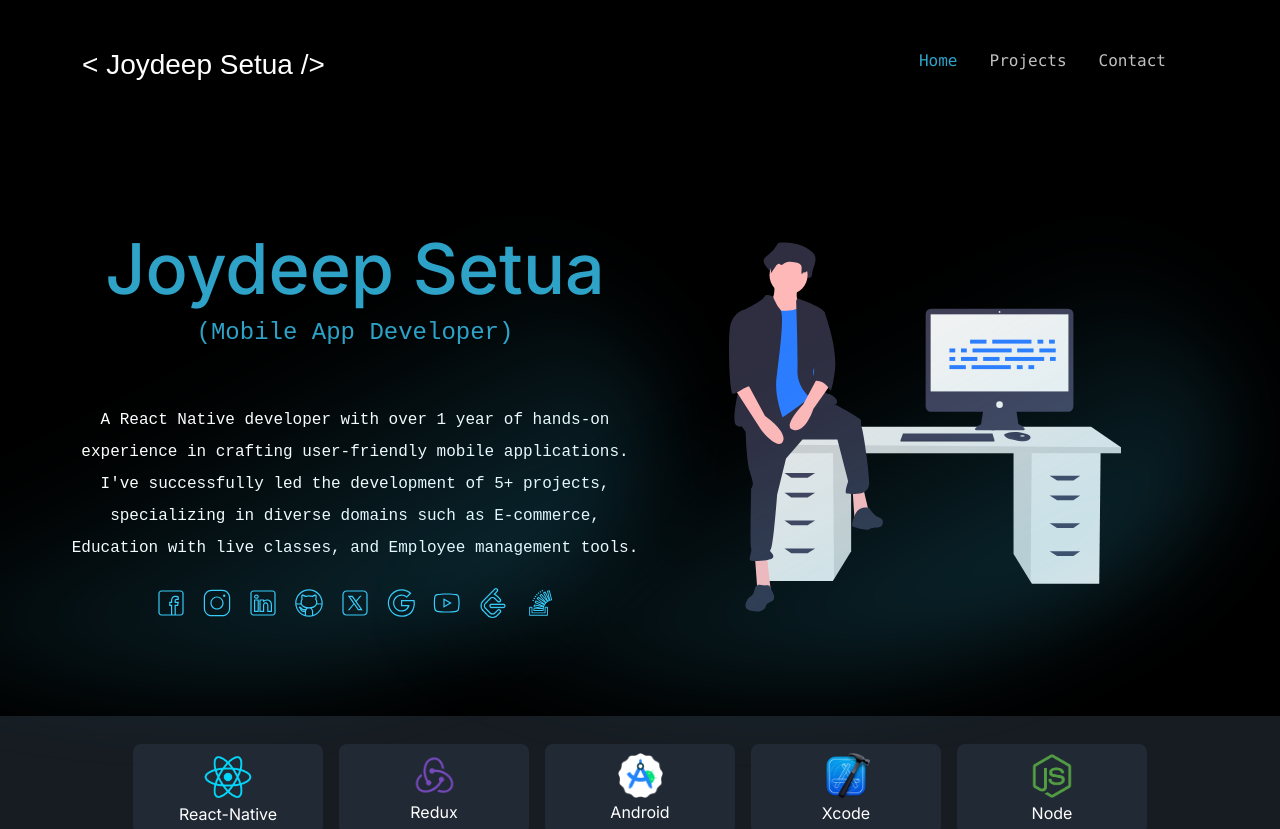
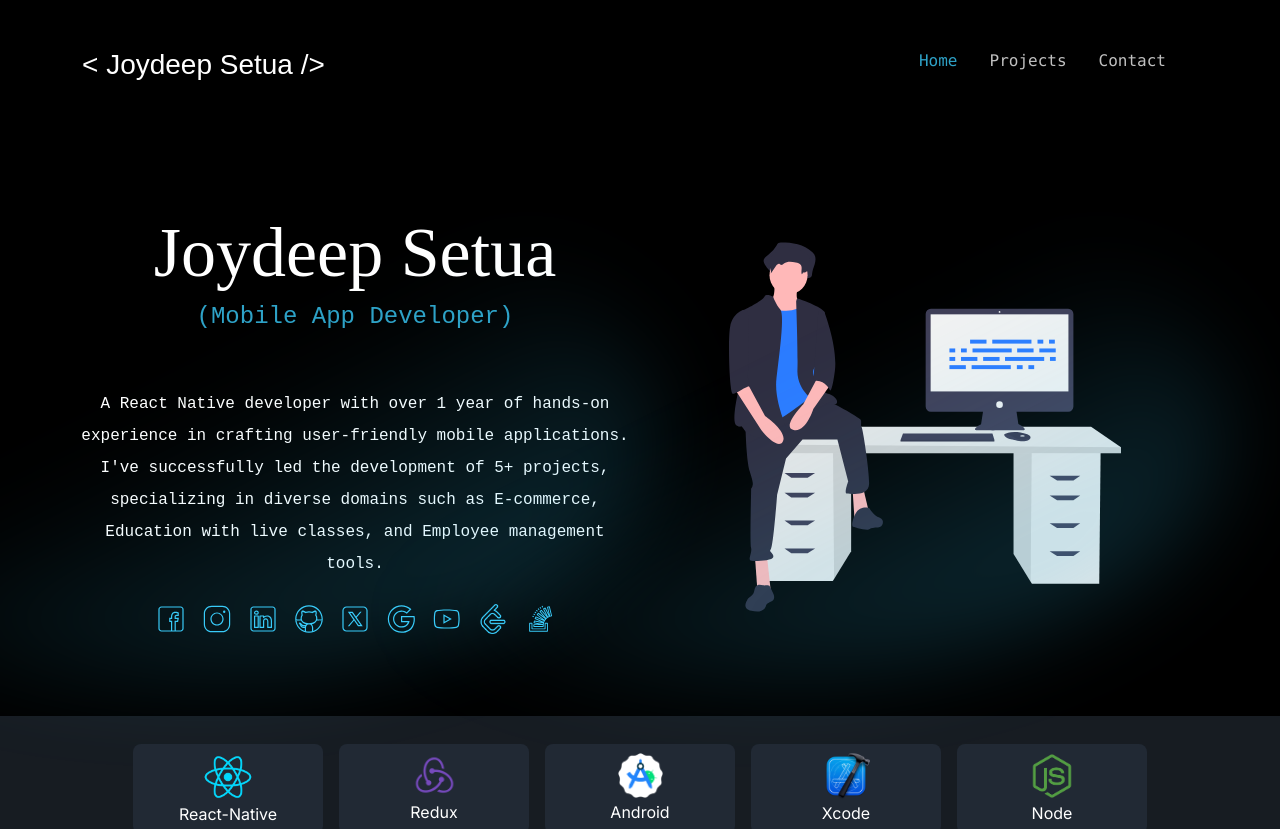
Before and after one commit to Joydeepsetua/portfolio, a Next.js app: page / in a window 1280 px wide. Shown: the top 829 px of the page. Built offline with nearby package versions, Linux system fonts and the light colour scheme; a web font is replaced by a local one.

Commit message:
Name style changes

```diff
--- a/src/app/page.tsx
+++ b/src/app/page.tsx
@@ -42,11 +42,11 @@ export default function Home() {
       </Container>
       <Container>
         <Row>
-          <Col lg={6} style={{ color: '#ffff' }} className={`${styles.center} d-flex align-items-center`}>
+          <Col lg={6} style={{ color: '#ffff' }} className={`${styles.center} d-flex align-items-center p-1`}>
             <div style={{ textAlign: 'center' }}>
               {/* <h6>Ahoy..!</h6>
               <h6>I'm </h6> */}
-              <h1 style={{ fontFamily: 'inherit', fontSize: 70, color: PRIMARY }}>Joydeep Setua</h1>
+              <h1 style={{ fontFamily: 'cursive', fontSize: 70, color: WHITE }}>Joydeep Setua</h1>
               <h4 style={{ fontFamily: 'monospace', color: PRIMARY }}>(Mobile App Developer)</h4><br /><br />
               <p style={{ fontFamily: 'monospace', lineHeight: 2 }}>A React Native developer with over 1 year of hands-on experience in crafting user-friendly mobile applications. I've successfully led the development of 5+ projects, specializing in diverse domains such as E-commerce, Education with live classes, and Employee management tools.</p>
 
```
